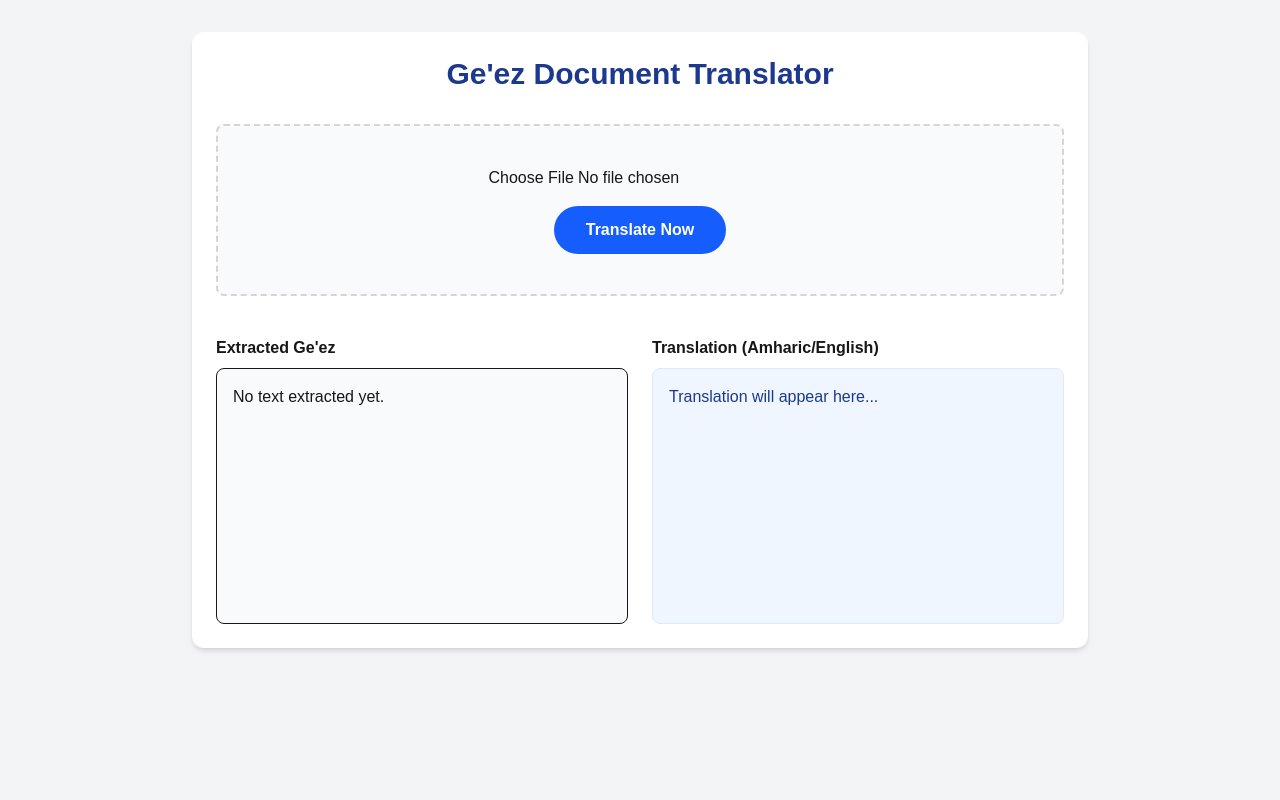
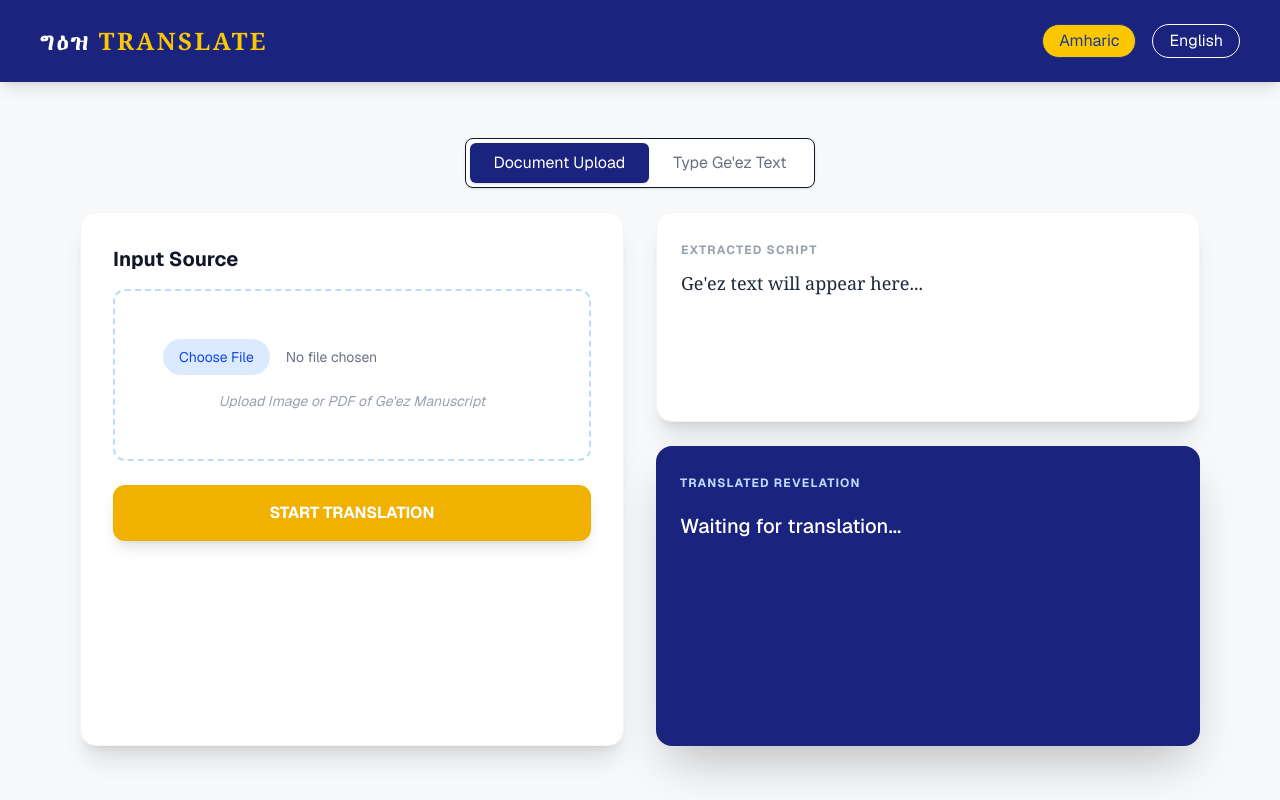
Before and after one commit to mastewalshiferaw/EOTC_related, a Next.js app in the folder geez_translator_pro/frontend/: page / in a window 1280 px wide. Built offline with nearby package versions, Linux system fonts and the light colour scheme.

Commit message:
updated frontend

```diff
--- a/geez_translator_pro/frontend/app/page.tsx
+++ b/geez_translator_pro/frontend/app/page.tsx
@@ -3,74 +3,117 @@
 import { useState } from 'react';
 import axios from 'axios';
 
-export default function GezTranslator() {
+export default function GezPro() {
+  const [activeTab, setActiveTab] = useState<'upload' | 'type'>('upload');
   const [file, setFile] = useState<File | null>(null);
-  const [geezText, setGeezText] = useState("");
-  const [translatedText, setTranslatedText] = useState("");
+  const [inputText, setInputText] = useState("");
+  const [targetLang, setTargetLang] = useState("amh_Ethi"); // amh_Ethi or eng_Latn
+  const [results, setResults] = useState({ original: "", translated: "" });
   const [loading, setLoading] = useState(false);
 
-  const handleUpload = async () => {
-    if (!file) {
-      alert("Please select a file first!");
-      return;
-    }
-
+  const handleProcess = async () => {
     setLoading(true);
+    try {
+      if (activeTab === 'upload') {
+        if (!file) return alert("Select a file");
         const formData = new FormData();
         formData.append('file', file);
-
-    try {
-      // Note: We point to our Django API URL
-      const response = await axios.post('http://127.0.0.1:8000/api/upload/', formData, {
-        headers: { 'Content-Type': 'multipart/form-data' }
+        formData.append('target', targetLang);
+        const res = await axios.post('http://127.0.0.1:8000/api/upload/', formData);
+        setResults({ original: res.data.original_geez, translated: res.data.translated_text });
+      } else {
+        if (!inputText) return alert("Enter text");
+        const res = await axios.post('http://127.0.0.1:8000/api/translate-text/', {
+          text: inputText,
+          target: targetLang
         });
-
-      setGeezText(response.data.original_geez);
-      setTranslatedText(response.data.translated_text);
-    } catch (error) {
-      console.error("Error uploading document:", error);
-      alert("Something went wrong with the translation.");
+        setResults({ original: res.data.original_geez, translated: res.data.translated_text });
+      }
+    } catch (e) {
+      alert("Error: Make sure the backend is running");
     } finally {
       setLoading(false);
     }
   };
 
   return (
-    <main className="min-h-screen bg-gray-100 p-8">
-      <div className="max-w-4xl mx-auto bg-white rounded-xl shadow-md p-6">
-        <h1 className="text-3xl font-bold text-center mb-8 text-blue-900">Ge'ez Document Translator</h1>
+    <div className="min-h-screen bg-[#f8f9fa] text-gray-900 font-sans">
+      {/* Header */}
+      <header className="bg-[#1a237e] text-white py-6 px-10 shadow-lg flex justify-between items-center">
+        <h1 className="text-2xl font-serif tracking-widest font-bold">ግዕዝ <span className="text-yellow-400">TRANSLATE</span></h1>
+        <div className="flex gap-4">
+          <button
+            onClick={() => setTargetLang("amh_Ethi")}
+            className={`px-4 py-1 rounded-full border ${targetLang === 'amh_Ethi' ? 'bg-yellow-400 text-blue-900' : 'border-white'}`}
+          >Amharic</button>
+          <button
+            onClick={() => setTargetLang("eng_Latn")}
+            className={`px-4 py-1 rounded-full border ${targetLang === 'eng_Latn' ? 'bg-yellow-400 text-blue-900' : 'border-white'}`}
+          >English</button>
+        </div>
+      </header>
 
-        <div className="flex flex-col items-center border-2 border-dashed border-gray-300 p-10 rounded-lg bg-gray-50">
-          <input
-            type="file"
-            className="mb-4"
-            onChange={(e) => setFile(e.target.files?.[0] || null)}
+      <main className="max-w-6xl mx-auto mt-10 p-4">
+        {/* Tab Selection */}
+        <div className="flex mb-6 bg-white rounded-lg p-1 shadow-sm w-fit mx-auto border">
+          <button
+            onClick={() => setActiveTab('upload')}
+            className={`px-6 py-2 rounded-md transition ${activeTab === 'upload' ? 'bg-[#1a237e] text-white shadow' : 'text-gray-500'}`}
+          >Document Upload</button>
+          <button
+            onClick={() => setActiveTab('type')}
+            className={`px-6 py-2 rounded-md transition ${activeTab === 'type' ? 'bg-[#1a237e] text-white shadow' : 'text-gray-500'}`}
+          >Type Ge'ez Text</button>
+        </div>
+
+        <div className="grid grid-cols-1 lg:grid-cols-2 gap-8">
+          {/* Input Section */}
+          <div className="bg-white rounded-2xl shadow-xl p-8 border border-gray-100">
+            <h2 className="text-xl font-bold mb-4 flex items-center gap-2">
+               Input Source
+            </h2>
+
+            {activeTab === 'upload' ? (
+              <div className="border-2 border-dashed border-blue-200 rounded-xl p-12 text-center hover:bg-blue-50 transition cursor-pointer">
+                <input type="file" onChange={(e) => setFile(e.target.files?.[0] || null)} className="block w-full text-sm text-gray-500 file:mr-4 file:py-2 file:px-4 file:rounded-full file:border-0 file:bg-blue-100 file:text-blue-700 hover:file:bg-blue-200"/>
+                <p className="mt-4 text-gray-400 text-sm italic">Upload Image or PDF of Ge'ez Manuscript</p>
+              </div>
+            ) : (
+              <textarea
+                value={inputText}
+                onChange={(e) => setInputText(e.target.value)}
+                placeholder="Type Ge'ez text here... (e.g. በስመ አብ ወወልድ...)"
+                className="w-full h-64 p-4 border rounded-xl focus:ring-2 focus:ring-blue-500 outline-none text-lg leading-relaxed font-serif"
               />
+            )}
+
             <button
-            onClick={handleUpload}
+              onClick={handleProcess}
               disabled={loading}
-            className={`px-8 py-3 rounded-full text-white font-semibold ${loading ? 'bg-gray-400' : 'bg-blue-600 hover:bg-blue-700 transition'}`}
+              className="w-full mt-6 bg-yellow-500 hover:bg-yellow-600 text-white font-bold py-4 rounded-xl shadow-lg transform active:scale-95 transition-all"
             >
-            {loading ? "Processing (OCR & AI)..." : "Translate Now"}
+              {loading ? "Translating Divine Language..." : "START TRANSLATION"}
             </button>
           </div>
 
-        {/* Results Area */}
-        <div className="mt-10 grid grid-cols-1 md:grid-cols-2 gap-6">
-          <div>
-            <h2 className="font-bold mb-2">Extracted Ge'ez</h2>
-            <div className="p-4 bg-gray-50 border rounded-lg h-64 overflow-y-auto whitespace-pre-wrap">
-              {geezText || "No text extracted yet."}
+          {/* Output Section */}
+          <div className="space-y-6">
+            <div className="bg-white rounded-2xl shadow-xl p-6 border border-gray-100">
+              <span className="text-xs uppercase tracking-widest text-gray-400 font-bold">Extracted Script</span>
+              <div className="mt-2 h-32 overflow-y-auto text-gray-800 font-serif text-lg leading-relaxed">
+                {results.original || "Ge'ez text will appear here..."}
               </div>
             </div>
-          <div>
-            <h2 className="font-bold mb-2">Translation (Amharic/English)</h2>
-            <div className="p-4 bg-blue-50 border border-blue-100 rounded-lg h-64 overflow-y-auto whitespace-pre-wrap text-blue-900 font-medium">
-              {translatedText || "Translation will appear here..."}
+
+            <div className="bg-[#1a237e] rounded-2xl shadow-2xl p-6 text-white min-h-[300px]">
+              <span className="text-xs uppercase tracking-widest text-blue-200 font-bold">Translated Revelation</span>
+              <div className="mt-4 text-xl leading-relaxed font-medium">
+                {results.translated || "Waiting for translation..."}
               </div>
             </div>
           </div>
         </div>
       </main>
+    </div>
   );
 }
```
Lines whose indentation alone changed are shown as unchanged.
